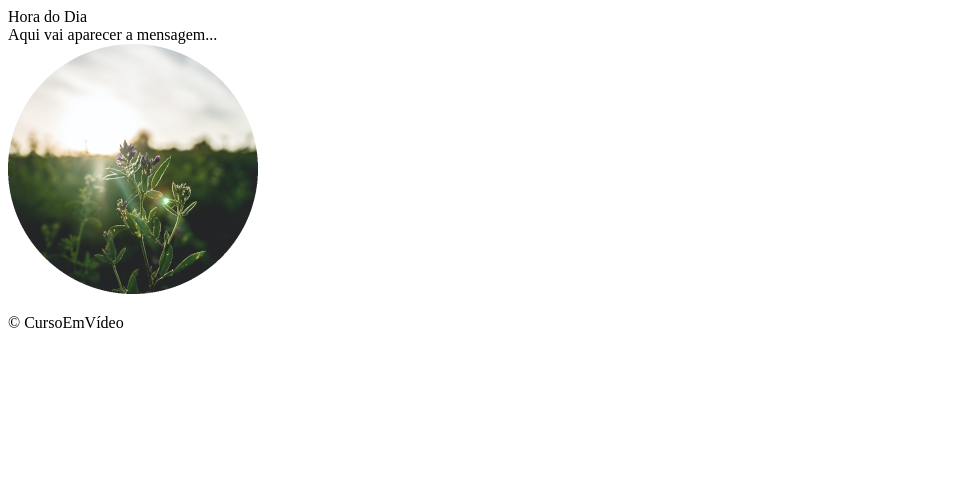
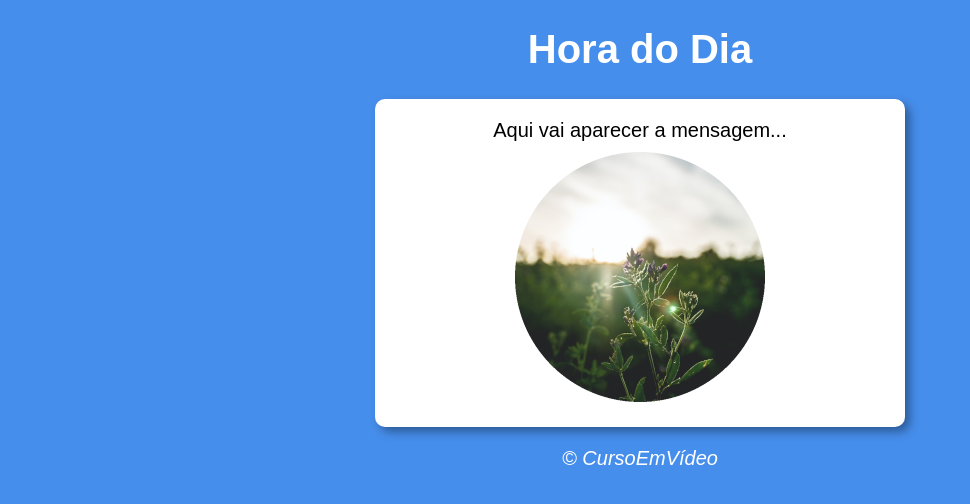
Before and after one commit to cassiapalmeira/horas-e-turnos, a plain HTML site: page index.html in a window 1280 px wide. Shown: the whole page, without its empty margins (0-970 px from the left). Drawn offline with Linux system fonts and the light colour scheme.

Commit message:
criei o css e alterei o index

```diff
--- a/index.html
+++ b/index.html
@@ -8,7 +8,7 @@
     <link rel="stylesheet" href="style.css">
 </head>
 <body onload="carregar()">
-    <header>Hora do Dia</header>
+    <header><h1>Hora do Dia</h1></header>
 
     <section>
         <div id="msg">Aqui vai aparecer a mensagem...</div>
--- a/style.css
+++ b/style.css
@@ -0,0 +1,29 @@
+body {
+    background-color: rgb(70, 142, 236);
+    font: normal 15pt Arial;
+}
+
+header {
+    color: white;
+    text-align: center;
+}
+
+section {
+    background-color: white;
+    border-radius: 10px;
+    padding: 15px;
+    width: 500px;
+    margin: auto;
+    box-shadow: 5px 5px 10px rgba(0, 0, 0, 0.356);
+}
+
+div {
+    text-align: center;
+    padding: 5px;
+}
+
+footer {
+    color: white;
+    text-align: center;
+    font-style: italic;
+}
```
